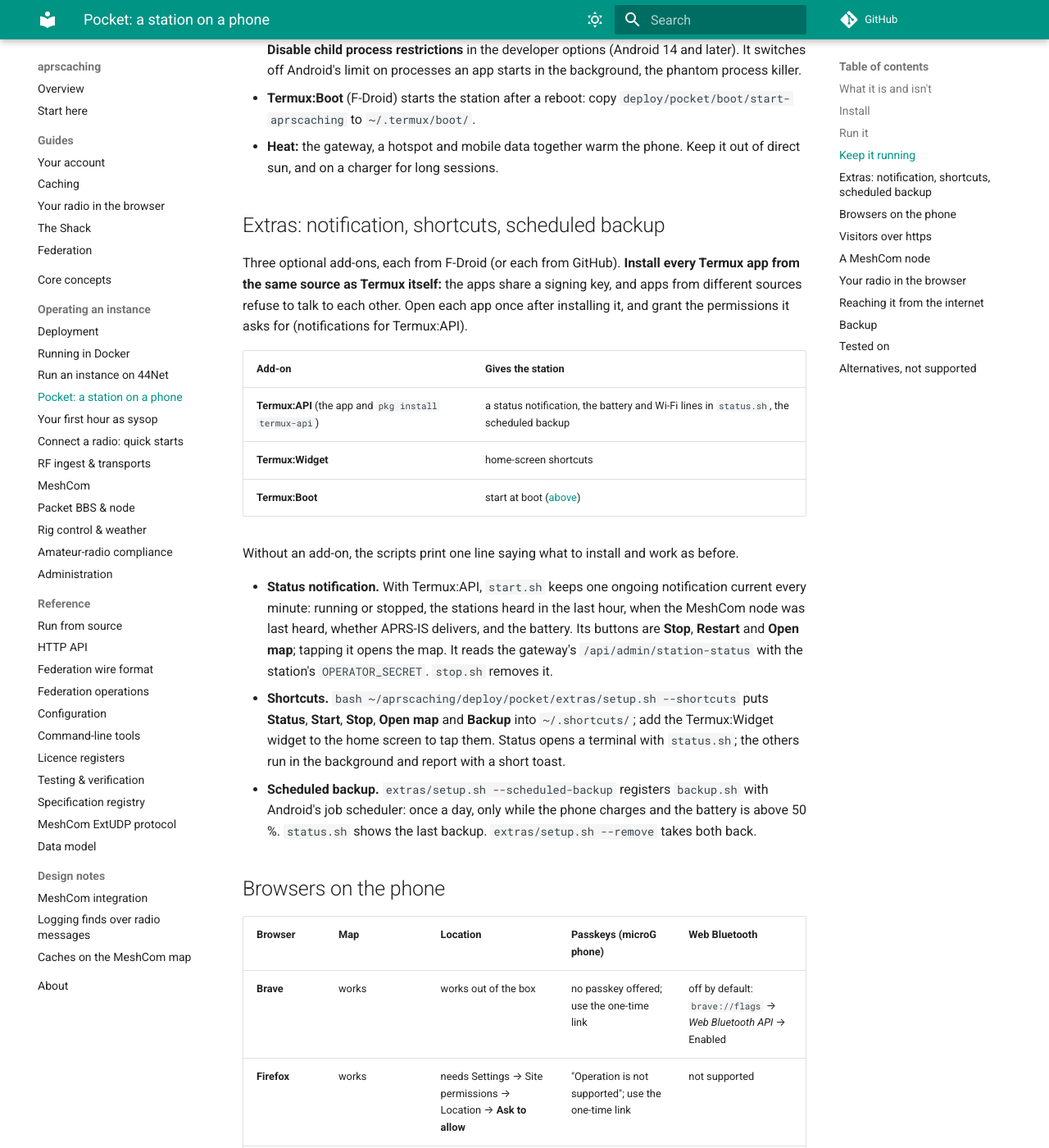
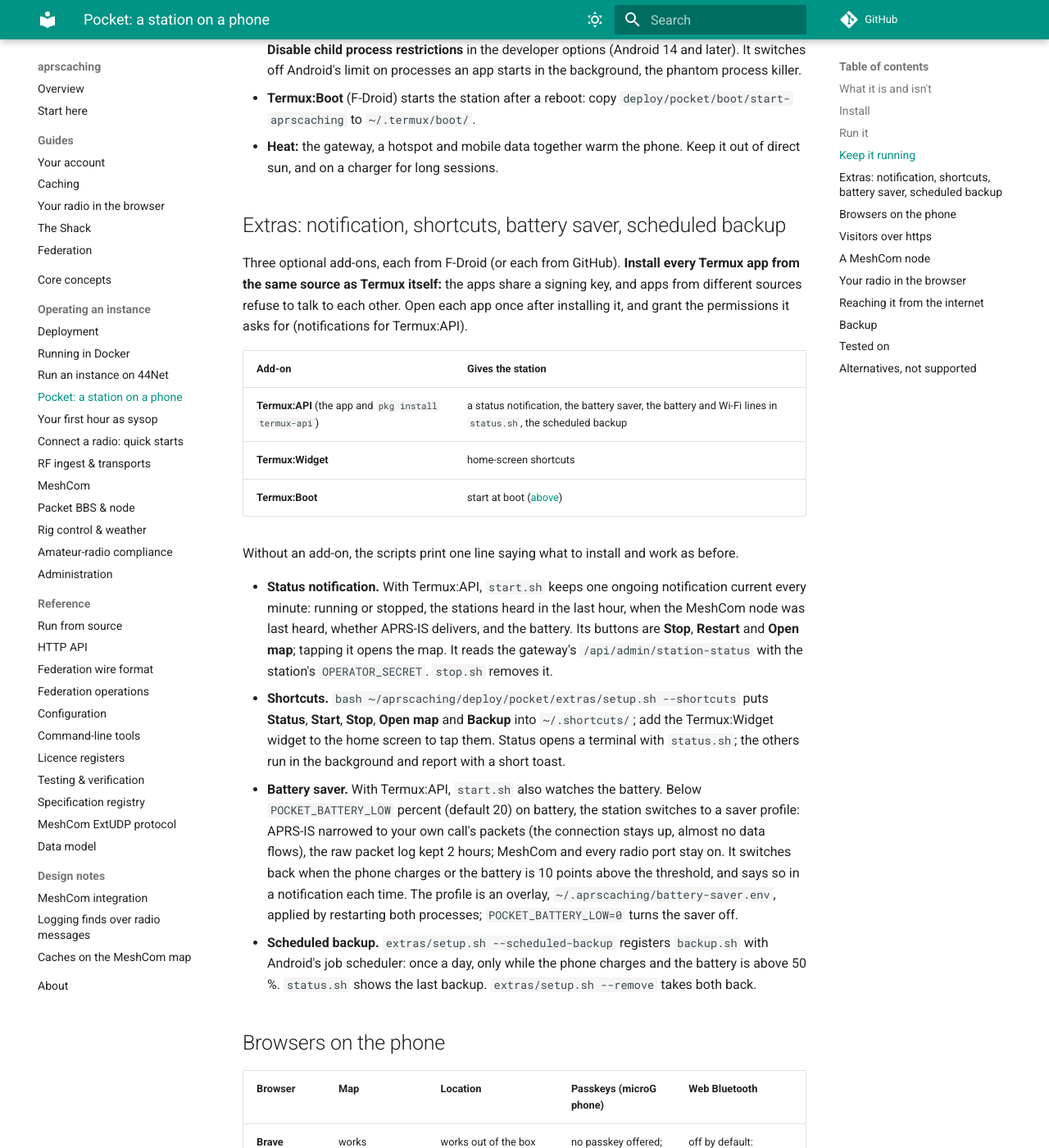
Before and after one commit to apachler/aprscaching, an MkDocs documentation site: the page built from docs/operate/pocket.md, in a window 1280 px wide and 1400 px high, scrolled down 2092 px. Shown: the whole window at 82% size. Built offline with MkDocs 1.6.1 and Material for MkDocs 9.7.7, drawn with Linux system fonts in a browser that asks for light colours; comment, search, counter and statistics services are not loaded.

Commit message:
feat(deploy): Pocket battery saver (#111)
extras/battery.sh switches the station to a saver overlay below POCKET_BATTERY_LOW % on battery (APRS-IS narrowed to the operator's call, raw log 2 h) and back when charging or 10 points higher, with a notification per switch; status.sh and the notification show it.

Signed-off-by: apachler <apachler@paan-systems.com>

```diff
--- a/docs/operate/pocket.md
+++ b/docs/operate/pocket.md
@@ -82,7 +82,7 @@
 - **Heat:** the gateway, a hotspot and mobile data together warm the phone. Keep it out of direct sun, and
   on a charger for long sessions.
 
-## Extras: notification, shortcuts, scheduled backup
+## Extras: notification, shortcuts, battery saver, scheduled backup
 
 Three optional add-ons, each from F-Droid (or each from GitHub). **Install every Termux app from the same
 source as Termux itself:** the apps share a signing key, and apps from different sources refuse to talk to
@@ -91,7 +91,7 @@
 
 | Add-on | Gives the station |
 |---|---|
-| **Termux:API** (the app and `pkg install termux-api`) | a status notification, the battery and Wi-Fi lines in `status.sh`, the scheduled backup |
+| **Termux:API** (the app and `pkg install termux-api`) | a status notification, the battery saver, the battery and Wi-Fi lines in `status.sh`, the scheduled backup |
 | **Termux:Widget** | home-screen shortcuts |
 | **Termux:Boot** | start at boot ([above](#keep-it-running)) |
 
@@ -106,6 +106,13 @@
   **Stop**, **Open map** and **Backup** into `~/.shortcuts/`; add the Termux:Widget widget to the home
   screen to tap them. Status opens a terminal with `status.sh`; the others run in the background and report
   with a short toast.
+- **Battery saver.** With Termux:API, `start.sh` also watches the battery. Below `POCKET_BATTERY_LOW`
+  percent (default 20) on battery, the station switches to a saver profile: APRS-IS narrowed to your own
+  call's packets (the connection stays up, almost no data flows), the raw packet log kept 2 hours; MeshCom
+  and every radio port stay on. It switches back when the phone charges or the battery is 10 points above
+  the threshold, and says so in a notification each time. The profile is an overlay,
+  `~/.aprscaching/battery-saver.env`, applied by restarting both processes; `POCKET_BATTERY_LOW=0` turns
+  the saver off.
 - **Scheduled backup.** `extras/setup.sh --scheduled-backup` registers `backup.sh` with Android's job
   scheduler: once a day, only while the phone charges and the battery is above 50 %. `status.sh` shows the
   last backup. `extras/setup.sh --remove` takes both back.
```
Also changed, not shown: deploy/pocket/README.md (+1 -0 lines), 7 other files.
